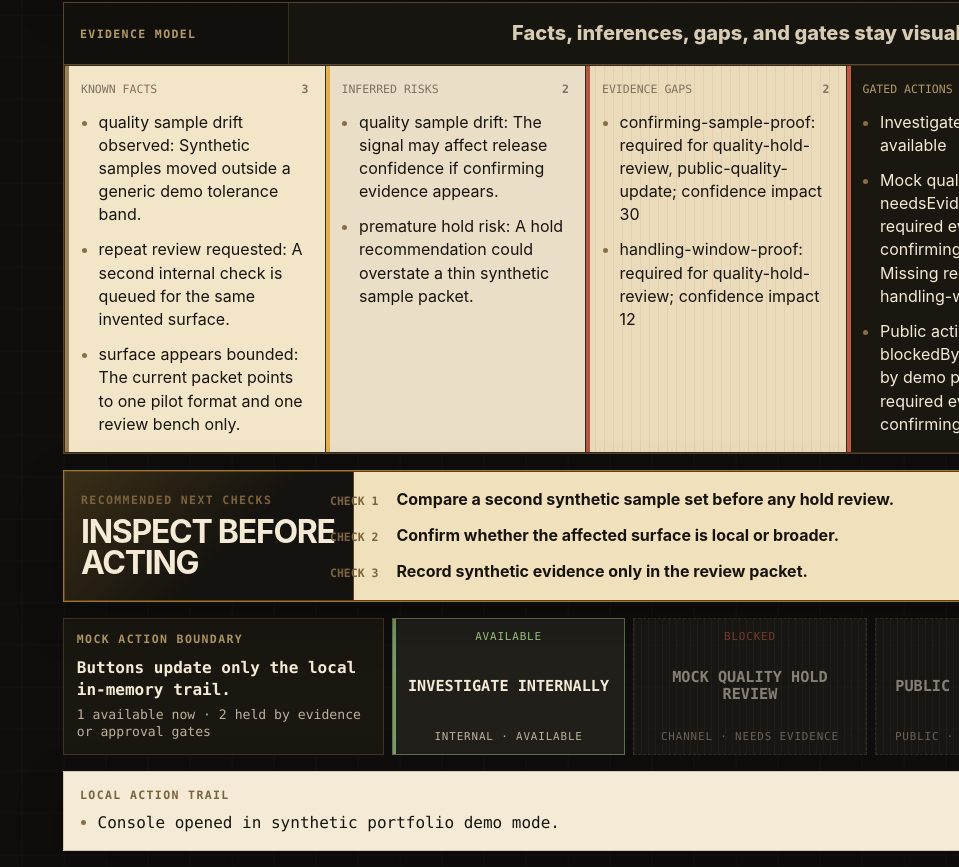
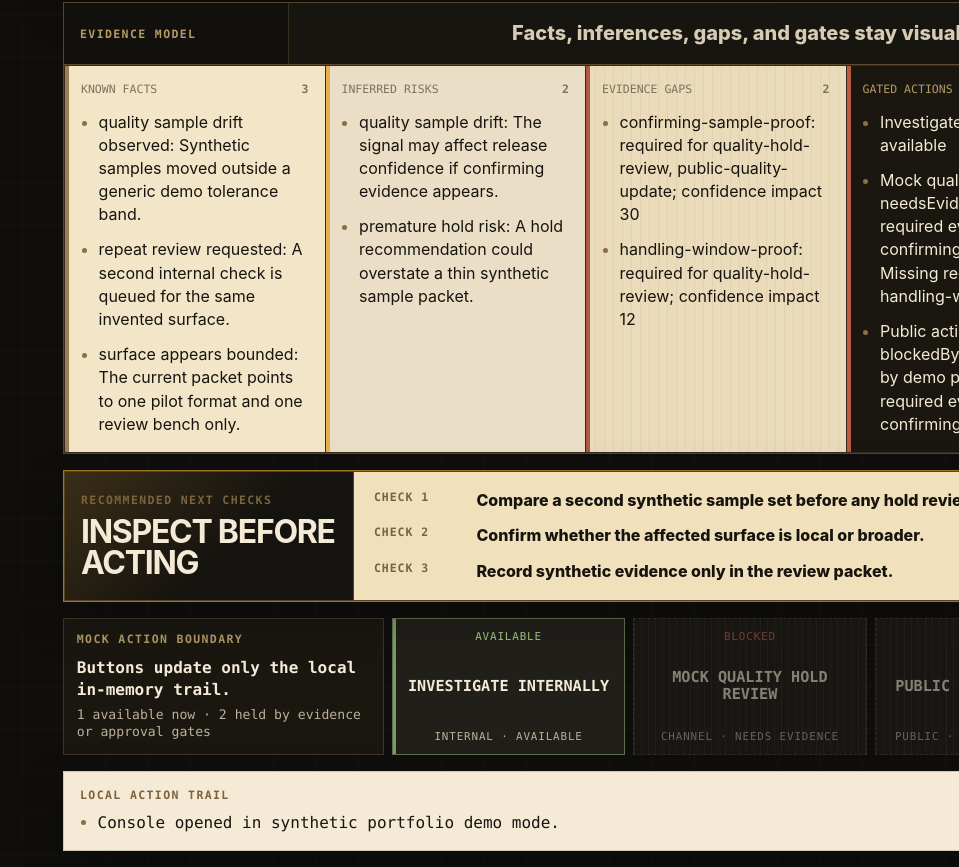
Before and after one commit to jeffgreendesign/ops-signal-console, a website built with Vite: page index.html in a window 1280 px wide. Shown: the part 1756-2623 px from the top of the page, without its empty margins (321-1280 px from the left). Built offline with nearby package versions, Linux system fonts and the light colour scheme.

Commit message:
style: align recommended checks list

```diff
--- a/src/styles.css
+++ b/src/styles.css
@@ -975,23 +975,32 @@ h3 { margin-bottom: 0.65rem; }
 
 .review-strip .checks {
   min-height: 8rem;
-  padding: 1rem 1rem 1rem 2.4rem;
+  padding: 1.05rem 1.25rem;
   background: #f0e0bb;
   counter-reset: next-check;
+  list-style: none;
 }
 
 .review-strip .checks li {
   position: relative;
-  padding-left: 0.25rem;
-  font-weight: 700;
+  display: grid;
+  grid-template-columns: 5.4rem minmax(0, 1fr);
+  align-items: start;
+  gap: 1rem;
+  padding: 0;
+  font-weight: 800;
 }
 
-.review-strip .checks li::marker {
-  content: 'CHECK ' counter(list-item) '  ';
+.review-strip .checks li::before {
+  counter-increment: next-check;
+  content: 'CHECK ' counter(next-check);
   color: #7a633d;
   font-family: ui-monospace, SFMono-Regular, Menlo, Consolas, monospace;
   font-size: 0.72rem;
   font-weight: 900;
+  letter-spacing: 0.08em;
+  line-height: 1.55;
+  white-space: nowrap;
 }
 
 .action-console {
```
